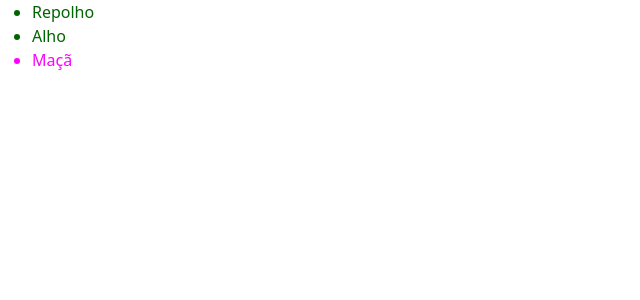
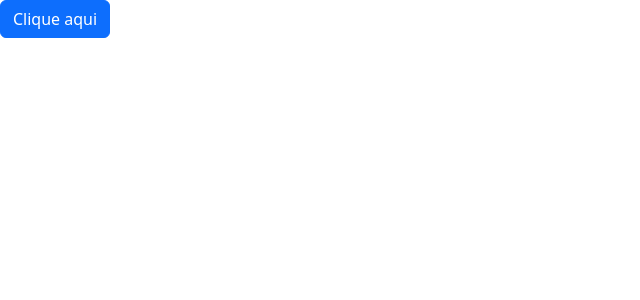
Before and after one commit to EdiJunior88/React_Documentacao, a React (Create React App) app in the folder app/: page / in a window 1280 px wide. Shown: the top 300 px of the page, without its empty margins (0-640 px from the left). Built offline with nearby package versions, Linux system fonts and the light colour scheme.

Commit message:
Respondendo a eventos

```diff
--- a/app/src/ComecoRapido.jsx
+++ b/app/src/ComecoRapido.jsx
@@ -1,17 +1,18 @@
 import React from "react";
 import "bootstrap/dist/css/bootstrap.min.css";
+import Button from "react-bootstrap/Button";
 import "./ComecoRapido.css";
 
-const produtos = [
-  { titulo: "Repolho", fruta: false, id: 1 },
-  { titulo: "Alho", fruta: false, id: 2 },
-  { titulo: "Maçã", fruta: true, id: 3 },
-];
+const ComecoRapido = () => {
+  function clique() {
+    alert("Você clicou em mim!");
+  }
 
-export default function MyApp() {
-  const listaItens = produtos.map((produto) => (
-    <li key={produto.id} style={{color: produto.fruta ? "magenta" : "darkgreen"}}>{produto.titulo}</li>
-  ));
+  return (
+    <Button variant='primary' onClick={clique}>
+      Clique aqui
+    </Button>
+  );
+};
 
-  return <ul>{listaItens}</ul>;
-}
+export default ComecoRapido;
```
